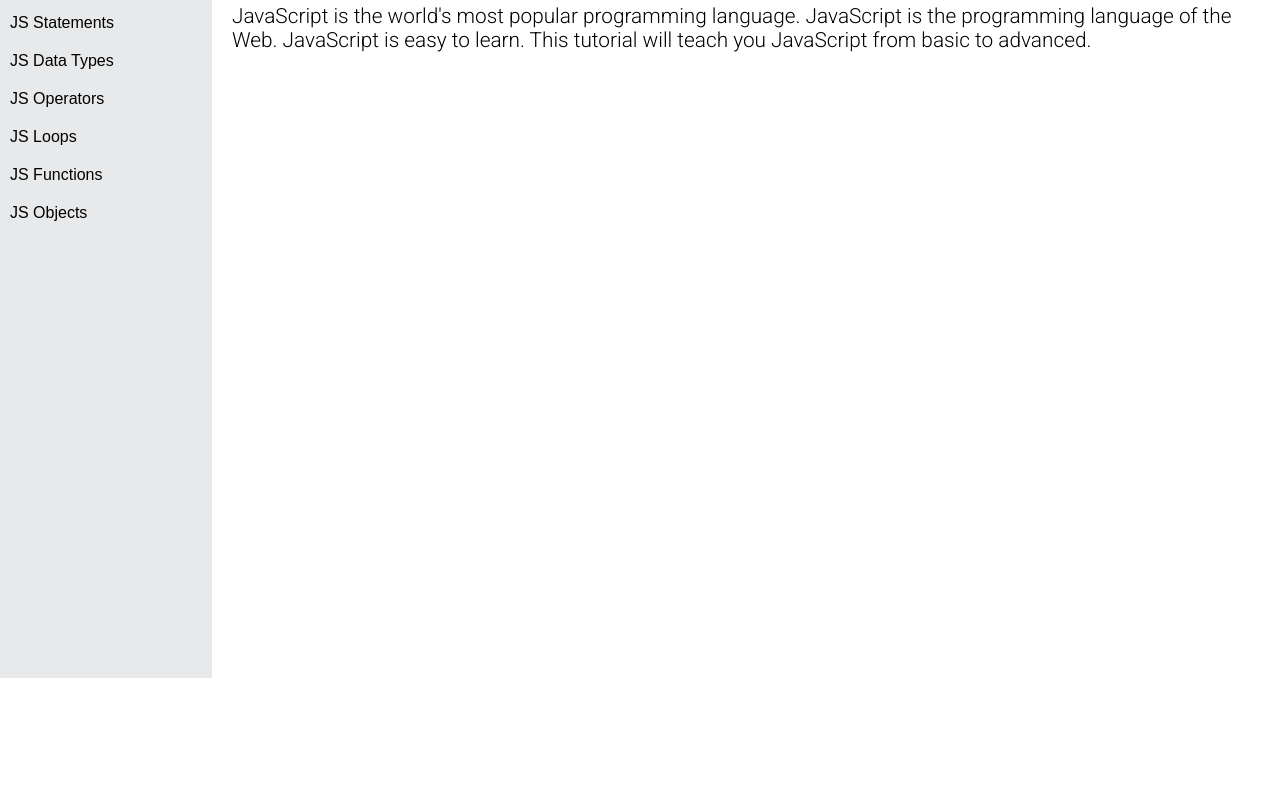
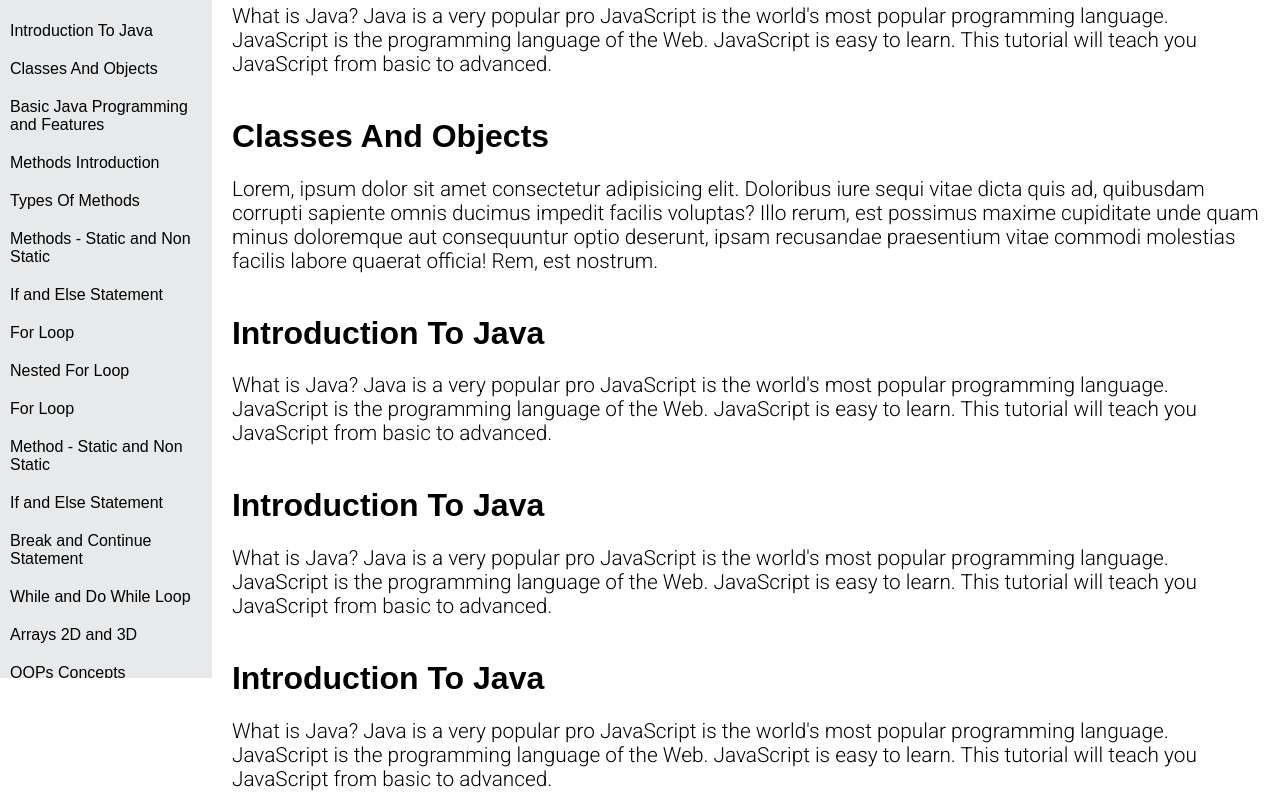
Before and after one commit to Ujjwal1629/w3automation, a React (Vite) app in the folder client/: page /Selenium in a window 1280 px wide. Shown: the part 290-1083 px from the top of the page. Before the commit the page ends 968 px from the top, so only its background shows below. Built offline with nearby package versions, Linux system fonts and the light colour scheme.

Commit message:
Added some text in First learning block

```diff
--- a/client/src/Pages/Selenium.css
+++ b/client/src/Pages/Selenium.css
@@ -17,6 +17,7 @@
   display: flex;
   flex-direction: column;
   gap: 20px;
+  position: sticky;
 }
 .container-links h1 {
   font-family: "Roboto", sans-serif;
@@ -73,16 +74,17 @@
   display: flex;
   align-items: center;
   padding: 10px 20px;
+  flex-direction: column;
 }
-#JS-Home {
+.IntroJava {
   width: 100%;
 }
-#JS-Home h1 {
+.IntroJava h1 {
   font-size: 2rem;
   font-family: sans-serif;
   color: #000;
 }
-#JS-Home p {
+.IntroJava p {
   font-size: 1.3rem;
   font-family: "Roboto", sans-serif;
   font-weight: 300;
--- a/client/src/Pages/Selenium.jsx
+++ b/client/src/Pages/Selenium.jsx
@@ -11,30 +11,75 @@ export default function Selenium() {
       <div className="main">
         <div className="container-left">
           <div className="container-links">
-            <h1>JS Tutorials</h1>
+            <h1>Selenium With Java</h1>
             <a className="links" href="">
-              JS Home
+              Pre-Requisites For Selenium With Java
+            </a>
+            <a className="links" href="#Intro-Java">
+              Introduction To Java
+            </a>
+            <a className="links" href="#Class-Object">
+              Classes And Objects
             </a>
             <a className="links" href="">
-              JS Introduction
+              Basic Java Programming and Features
+            </a>
+            <a className="links" href="#java-method">
+              Methods Introduction
             </a>
             <a className="links" href="">
-              JS Statements
+              Types Of Methods
             </a>
             <a className="links" href="">
-              JS Data Types
+              Methods - Static and Non Static
             </a>
             <a className="links" href="">
-              JS Operators
+              If and Else Statement
             </a>
             <a className="links" href="">
-              JS Loops
+              For Loop
             </a>
             <a className="links" href="">
-              JS Functions
+              Nested For Loop
             </a>
             <a className="links" href="">
-              JS Objects
+              For Loop
+            </a>
+            <a className="links" href="">
+              Method - Static and Non Static
+            </a>
+            <a className="links" href="">
+              If and Else Statement
+            </a>
+            <a className="links" href="">
+              Break and Continue Statement
+            </a>
+            <a className="links" href="">
+              While and Do While Loop
+            </a>
+            <a className="links" href="">
+              Arrays 2D and 3D
+            </a>
+            <a className="links" href="">
+              OOPs Concepts
+            </a>
+            <a className="links" href="">
+              Exception Handling
+            </a>
+            <a className="links" href="">
+              Java Collections
+            </a>
+            <a className="links" href="">
+              Introduction To Selenium WebDriver
+            </a>
+            <a className="links" href="">
+              Finding WebElement By Locators
+            </a>
+            <a className="links" href="">
+              Handling Dropdowns
+            </a>
+            <a className="links" href="">
+              Handling
             </a>
           </div>
         </div>
@@ -44,9 +89,61 @@ export default function Selenium() {
             <button className="next">Next</button>
           </div>
           <div className="main-page">
-            <div id="JS-Home">
-              <h1>JavaScript Tutorial</h1>
+            <div id="Introduction To Java Intro-Java" class = "IntroJava">
+              <h1>Introduction To Java</h1>
               <p>
+                What is Java?
+                Java is a very popular pro
+                JavaScript is the world's most popular programming language.
+                JavaScript is the programming language of the Web. JavaScript is
+                easy to learn. This tutorial will teach you JavaScript from
+                basic to advanced.
+              </p>
+            </div>
+            <div id="Classes And Objects Class-Object" class = "IntroJava">
+              <h1>Classes And Objects</h1>
+              <p>
+               Lorem, ipsum dolor sit amet consectetur adipisicing elit. Doloribus iure sequi vitae dicta quis ad, quibusdam corrupti sapiente omnis ducimus impedit facilis voluptas? Illo rerum, est possimus maxime cupiditate unde quam minus doloremque aut consequuntur optio deserunt, ipsam recusandae praesentium vitae commodi molestias facilis labore quaerat officia! Rem, est nostrum.
+              </p>
+            </div>
+            <div id="Introduction To Java" class = "IntroJava">
+              <h1>Introduction To Java</h1>
+              <p>
+                What is Java?
+                Java is a very popular pro
+                JavaScript is the world's most popular programming language.
+                JavaScript is the programming language of the Web. JavaScript is
+                easy to learn. This tutorial will teach you JavaScript from
+                basic to advanced.
+              </p>
+            </div>
+            <div id="Introduction To Java" class = "IntroJava">
+              <h1>Introduction To Java</h1>
+              <p>
+                What is Java?
+                Java is a very popular pro
+                JavaScript is the world's most popular programming language.
+                JavaScript is the programming language of the Web. JavaScript is
+                easy to learn. This tutorial will teach you JavaScript from
+                basic to advanced.
+              </p>
+            </div>
+            <div id="Introduction To Java" class = "IntroJava">
+              <h1>Introduction To Java</h1>
+              <p>
+                What is Java?
+                Java is a very popular pro
+                JavaScript is the world's most popular programming language.
+                JavaScript is the programming language of the Web. JavaScript is
+                easy to learn. This tutorial will teach you JavaScript from
+                basic to advanced.
+              </p>
+            </div>
+            <div id="Types Of Methods java-method" class = "IntroJava">
+              <h1>Types Of Methods</h1>
+              <p>
+                What is Method?
+                Java is a very popular pro
                 JavaScript is the world's most popular programming language.
                 JavaScript is the programming language of the Web. JavaScript is
                 easy to learn. This tutorial will teach you JavaScript from
```
Also changed, not shown: 1 other file (tests, documents, lock files or other folders).
